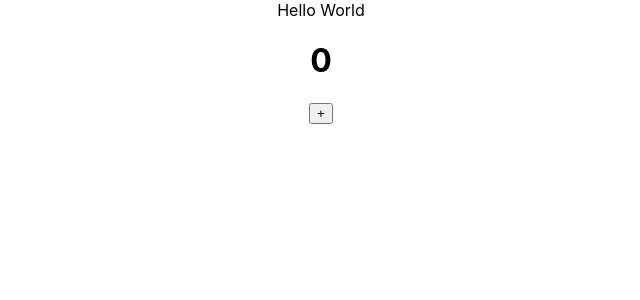
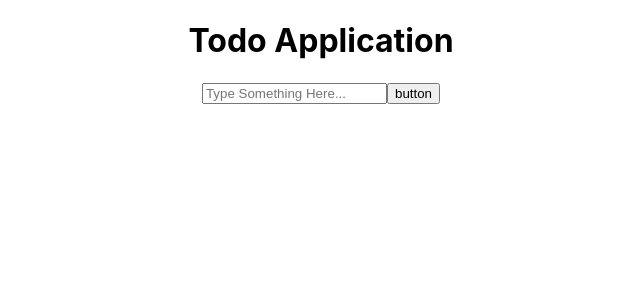
Before and after one commit to ritikramuka/React-Hooks-Revise, a React (Create React App) app: page / in a window 1280 px wide. Shown: the top 300 px of the page, without its empty margins (319-959 px from the left). Built offline with nearby package versions, Linux system fonts and the light colour scheme; no server answers.

Commit message:
useRef Hook Done (Basic Todo Application)

```diff
--- a/src/App.js
+++ b/src/App.js
@@ -1,6 +1,7 @@
 import './App.css';
 import UseEffectHook from './UseEffectHook';
 import UseReducerHook from './UseReducerHook';
+import UseRefHook from './UseRefHook';
 import UseStateHook from './UseStateHook';
 
 function App() {
@@ -8,7 +9,8 @@ function App() {
     <div className="App">
       {/* <UseStateHook></UseStateHook> */}
       {/* <UseReducerHook></UseReducerHook> */}
-      <UseEffectHook></UseEffectHook>
+      {/* <UseEffectHook></UseEffectHook> */}
+      <UseRefHook></UseRefHook>
     </div>
   );
 }
--- /dev/null
+++ b/src/UseRefHook.js
@@ -0,0 +1,36 @@
+import React, { useRef, useState } from "react";
+
+const UseRefHook = () => {
+  const inputRef = useRef(null);
+  const [todo, setTodo] = useState([]);
+  return (
+    <div>
+      <h1>Todo Application</h1>
+      <form>
+        <input
+          type="text"
+          placeholder="Type Something Here..."
+          ref={inputRef}
+        />
+        <button
+          onClick={(event) => {
+            event.preventDefault();
+            console.log(inputRef.current.value);
+            setTodo([...todo, inputRef.current.value]);
+            inputRef.current.value = null;
+            console.log(todo);
+          }}
+        >
+          button
+        </button>
+      </form>
+      <ul>
+        {todo.map((value, index) => (
+          <li key={index}>{value}</li>
+        ))}
+      </ul>
+    </div>
+  );
+};
+
+export default UseRefHook;
```
